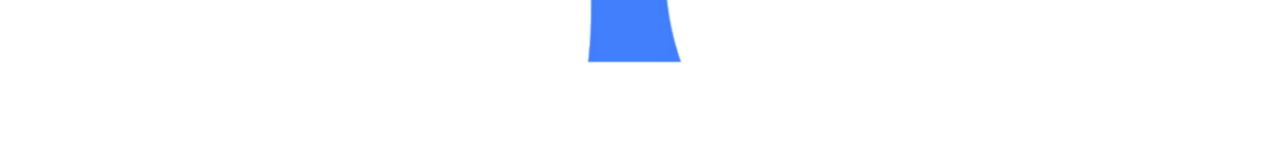
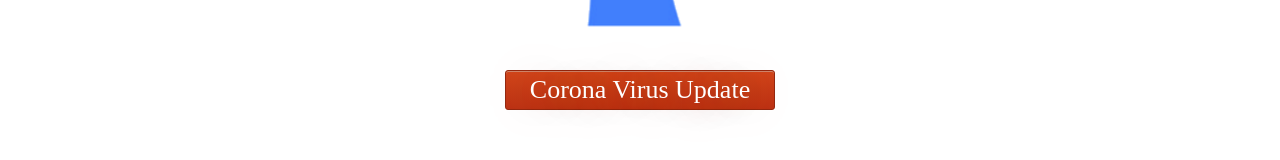
Before and after one commit to rsoghall/da-personal-project, a React (Create React App) app: page /#/ in a window 1280 px wide. Shown: the part 572-732 px from the top of the page. Built offline with nearby package versions, Linux system fonts and the light colour scheme; no server answers.

Commit message:
Home page update for Corona

```diff
--- a/src/views/Home/Home.css
+++ b/src/views/Home/Home.css
@@ -1,3 +1,24 @@
+
+.COVID-19 {
+  position: relative;
+  box-shadow:inset 0px 1px 0px 0px #cf866c;
+	background:linear-gradient(to bottom, #d0451b 5%, #bc3315 100%);
+	background-color:#d0451b;
+  border-radius:3px;
+  border:1px solid #942911;
+  display:inline-block;
+  cursor:pointer;
+  font-family:"Times New Roman", Times, serif;
+  font-size:26px;
+  padding:6px 24px;
+  text-shadow:0px 1px 43px #854629;
+}
+
+.COVID-19:hover {
+	background:linear-gradient(to bottom, #bc3315 5%, #d0451b 100%);
+	background-color:#bc3315;
+}
+
 
 .home-outer-container {
   width: 100vw;
@@ -27,6 +48,7 @@
 }
 .home-logo {
   position: relative;
+  margin-bottom: 2rem;
   width: 520px;
   height: 520px;
   animation: fadein 10s;
--- a/src/views/Home/Home.jsx
+++ b/src/views/Home/Home.jsx
@@ -32,8 +32,8 @@ export class Home extends Component {
         <div>
           <img className="home-logo" src={Logo2} alt="Dianne Adair Logo" />
         </div>
-
-        <div className="home-balls">
+          <div className="home-balls">
+          <div className="COVID-19"> <Link style={{ textDecoration: "none", color: "white" }} to="/Corona">Corona Virus Update</Link></div>
           <div className="home-ball home-Ayers"> <Link style={{ textDecoration: "none", color: "#EEF827" }} to="/centers/1">Ayers</Link></div>
           <div className="home-ball home-Bancroft"> <Link style={{ textDecoration: 'none', color: '#417FFC' }} to='/centers/2'>Bancroft</Link></div>
           <div className="home-ball home-DeltaView"> <Link style={{ textDecoration: 'none', color: '#EEF827' }} to='/centers/3'>Delta <br></br>View</Link></div>
```
